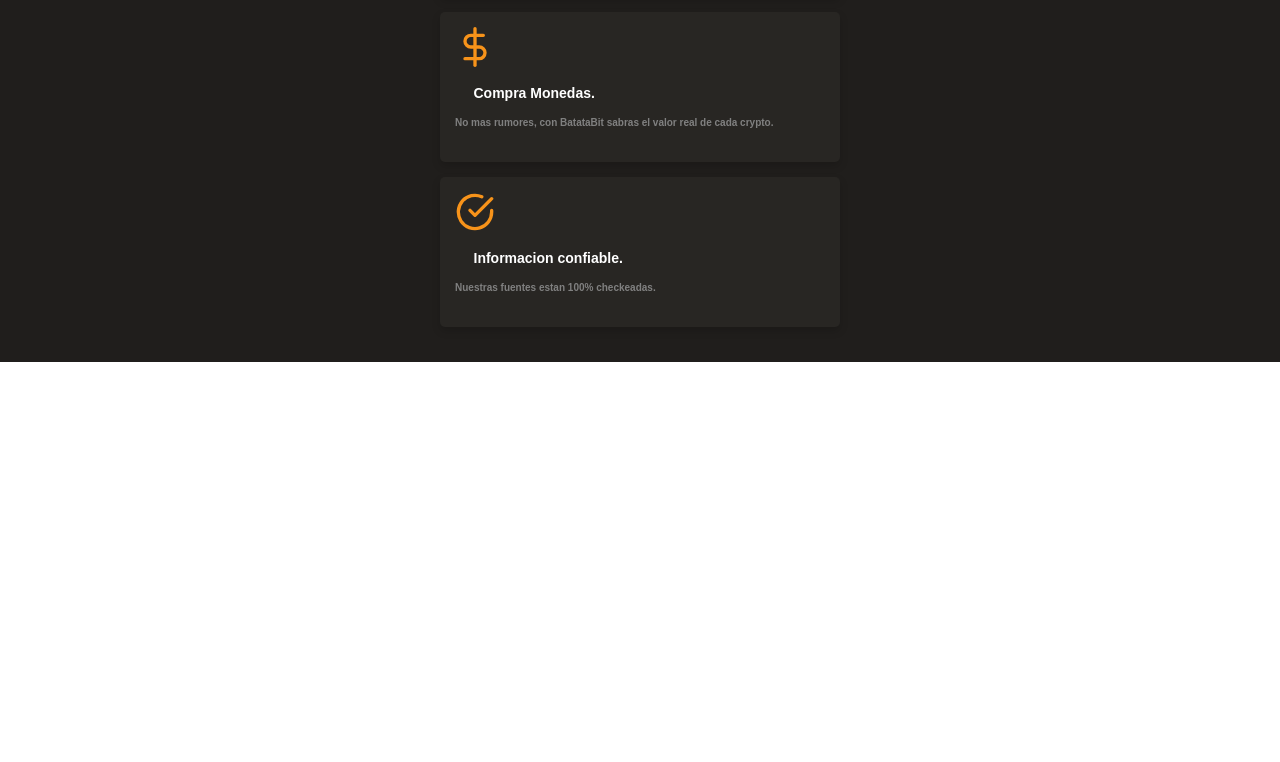
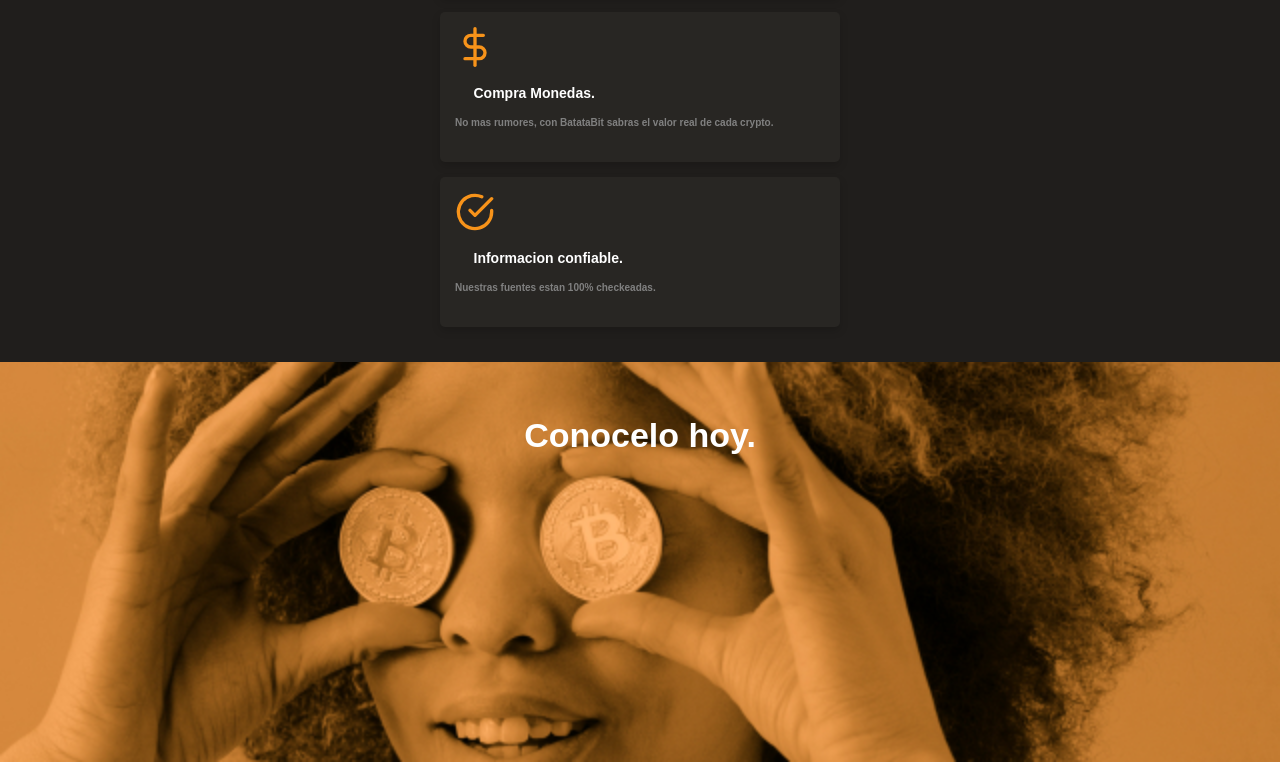
Before and after one commit to Agusdigiam/BatataBit_Mobile, a plain HTML site: page index.html in a window 1280 px wide. Shown: the part 1578-2340 px from the top of the page. Before the commit the page ends 1940 px from the top, so only its background shows below. Drawn offline with Linux system fonts and the light colour scheme.

Commit message:
Version 0,1,3

```diff
--- a/index.html
+++ b/index.html
@@ -4,11 +4,13 @@
     <meta charset="UTF-8">
     <meta http-equiv="X-UA-Compatible" content="IE=edge">
     <meta name="viewport" content="width=device-width, initial-scale=1.0">
-    <title>Batata Bit</title>
+    <title>Batata Cryto</title>
     <!--Fonts de Google-->
     <link href=“https://fonts.googleapis.com/css2?family=DM+Sans:wght@400;500;700&family=Inter:wght@300;500&display=swap” rel=“stylesheet”>
     <!--Stylo CSS-->
     <link rel="stylesheet" href="./style.css">
+    <!--Icon-->
+    <link rel="shortcut icon" href="./assets/icons/check-circle.svg" type="image/x-icon">
 </head>
 <body>
     <header>
@@ -90,7 +92,9 @@
                 </article>
             </section>
         </section>
-        <section></section>
+        <section class="bitcoin-img">
+            <h2>Conocelo hoy.</h2>
+        </section>
         <section></section>
     </main>
     <footer></footer>
--- a/style.css
+++ b/style.css
@@ -359,3 +359,22 @@ main {
     height: 1.8rem;
     color: #808080;
 }
+/*Conocelo Hoy*/
+
+.bitcoin-img {
+    width: 100%;
+    min-width: 320px;
+    height: 50vh;
+    background-image: url("./assets/img/bitcoinbaby2x.jpg");
+    background-position: center;
+    background-size: cover;
+    background-repeat: no-repeat;
+}
+.bitcoin-img h2 {
+    text-align: center;
+    padding-top: 60px;
+    font-size: 3.4rem;
+    font-weight: bold;
+    line-height: 2.6rem;
+    color: var(--just-white);
+}
```
